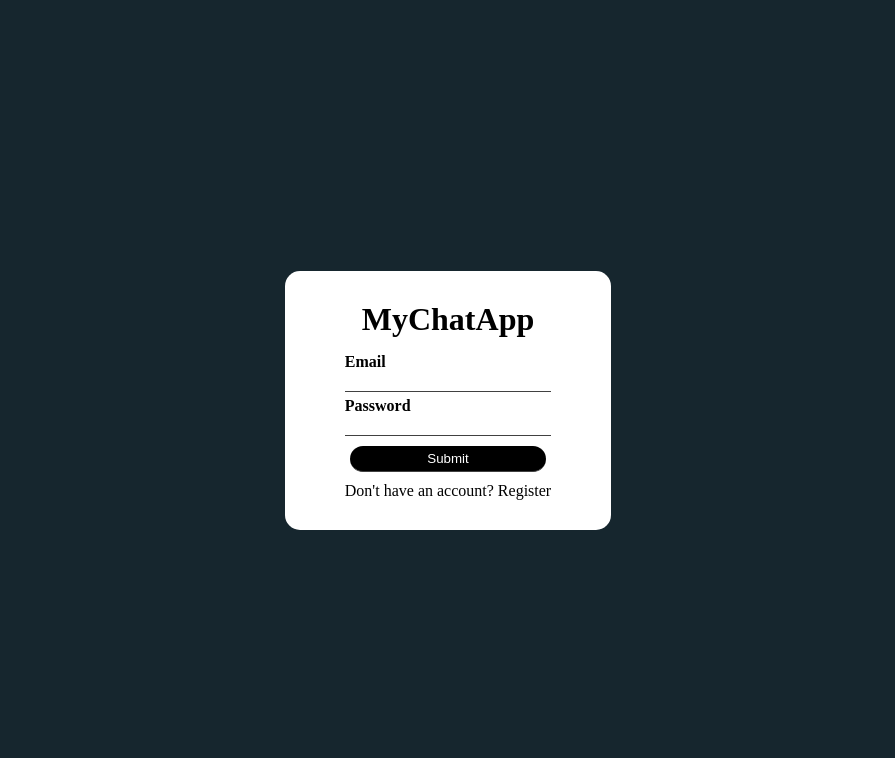
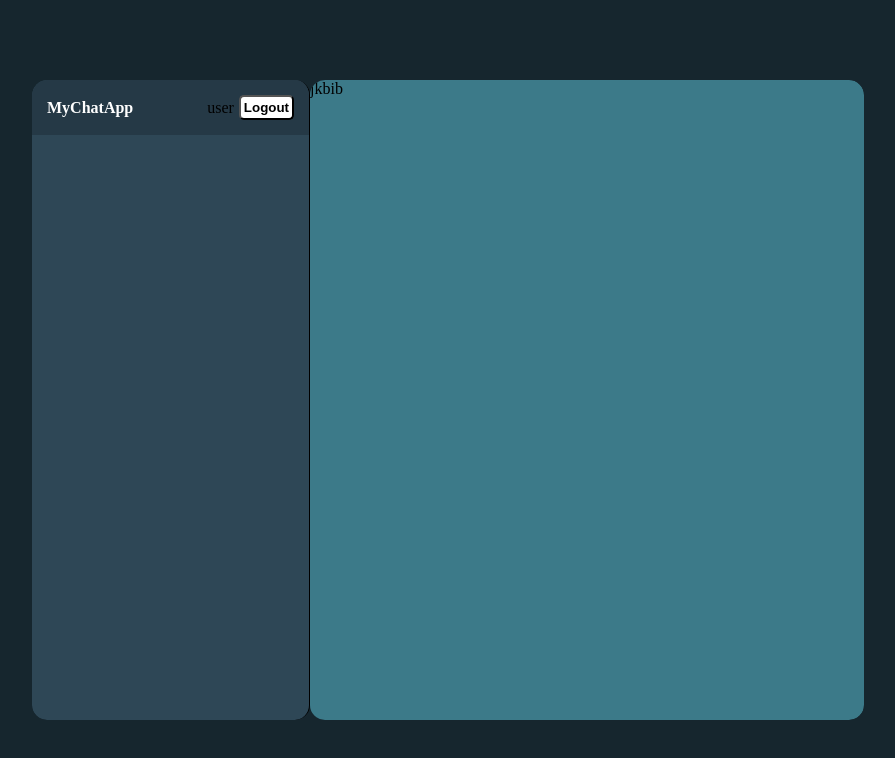
Before and after one commit to Lidhya/chatapp, a React (Create React App) app: page / in a window 1280 px wide. Shown: the top 758 px of the page, without its empty margins (192-1087 px from the left). Built offline with nearby package versions, Linux system fonts and the light colour scheme.

Commit message:
Components created

```diff
--- a/src/App.js
+++ b/src/App.js
@@ -1,11 +1,15 @@
 import Register from './Pages/Register';
 import Login from './Pages/Login';
+import Home from './Pages/Home';
+import "./style.scss"
+
 
 function App() {
   return (
     <div className="App">
       {/* <Register></Register> */}
-      <Login></Login>
+      {/* <Login></Login> */}
+      <Home/>
     </div>
   );
 }
--- /dev/null
+++ b/src/Components/Chat.jsx
@@ -0,0 +1,14 @@
+import React from 'react';
+import PropTypes from 'prop-types';
+
+
+const Chat = () => {
+    return (
+        <div className='chat'>
+            jkbib
+        </div>
+    );
+};
+
+
+export default Chat;
--- /dev/null
+++ b/src/Components/Navbar.jsx
@@ -0,0 +1,24 @@
+import React from 'react';
+import PropTypes from 'prop-types';
+
+
+const Navbar = () => {
+    return (
+        <div className='navbar'>
+            <h4>MyChatApp</h4>
+            <div className='user'>
+            <img src="" alt="" />
+            <p>user</p>
+            <button>Logout</button>
+            </div>
+        </div>
+    );
+};
+
+
+Navbar.propTypes = {
+
+};
+
+
+export default Navbar;
--- /dev/null
+++ b/src/Components/Sidebar.jsx
@@ -0,0 +1,16 @@
+import React from 'react';
+import PropTypes from 'prop-types';
+import Navbar from './Navbar';
+
+
+const Sidebar = () => {
+    return (
+        <div className='sidebar'>
+            <Navbar/>
+        </div>
+    );
+};
+
+
+
+export default Sidebar;
--- a/src/Pages/Home.jsx
+++ b/src/Pages/Home.jsx
@@ -1,10 +1,15 @@
 import React from 'react';
+import Sidebar from '../Components/Sidebar';
+import Chat from '../Components/Chat';
 
 
 const Home = () => {
     return (
-        <div>
-
+        <div className='home'>
+            <div className="container">
+                <Sidebar/>
+                <Chat/>
+            </div>
         </div>
     );
 };
--- a/src/style.scss
+++ b/src/style.scss
@@ -54,3 +54,60 @@
 
     }
     }
+
+    .home{
+      height: 100vh;
+      display: flex;
+      align-items: center;
+      justify-content: center;
+
+      .container{
+         border-radius: 15px;
+         width: 65%;
+         height: 80%;
+         display: flex;
+         overflow: hidden;
+      }
+
+      .sidebar{
+         flex: 1;
+         border-right: 1px solid black;
+         background-color: #2E4756;
+         border-radius: 15px;
+         overflow: hidden;
+
+         .navbar{
+             display: flex;
+             justify-content: space-between;
+             align-items: center;
+             background-color: #253946;
+             padding: 15px;
+
+             h4{
+               color: white;
+             }
+
+             .user{
+               display: flex;
+               align-items: center;
+               gap: 5px;
+
+               button{
+               background-color: white;
+               padding: 3px;
+               border-radius: 5px;
+               font-weight: bold;
+             }
+
+             }
+
+         }
+      }
+
+      .chat{
+         flex: 2;
+         border-radius: 15px;
+         overflow: hidden;
+         background-color: #3C7A89;
+      }
+    }
```
Also changed, not shown: src/Components/Chats.jsx (added, +14 -0 lines), src/Components/Input.jsx (added, +15 -0 lines), src/Components/Message.jsx (added, +16 -0 lines), src/Components/Search.jsx (added, +16 -0 lines). Lines whose indentation alone changed are shown as unchanged.
